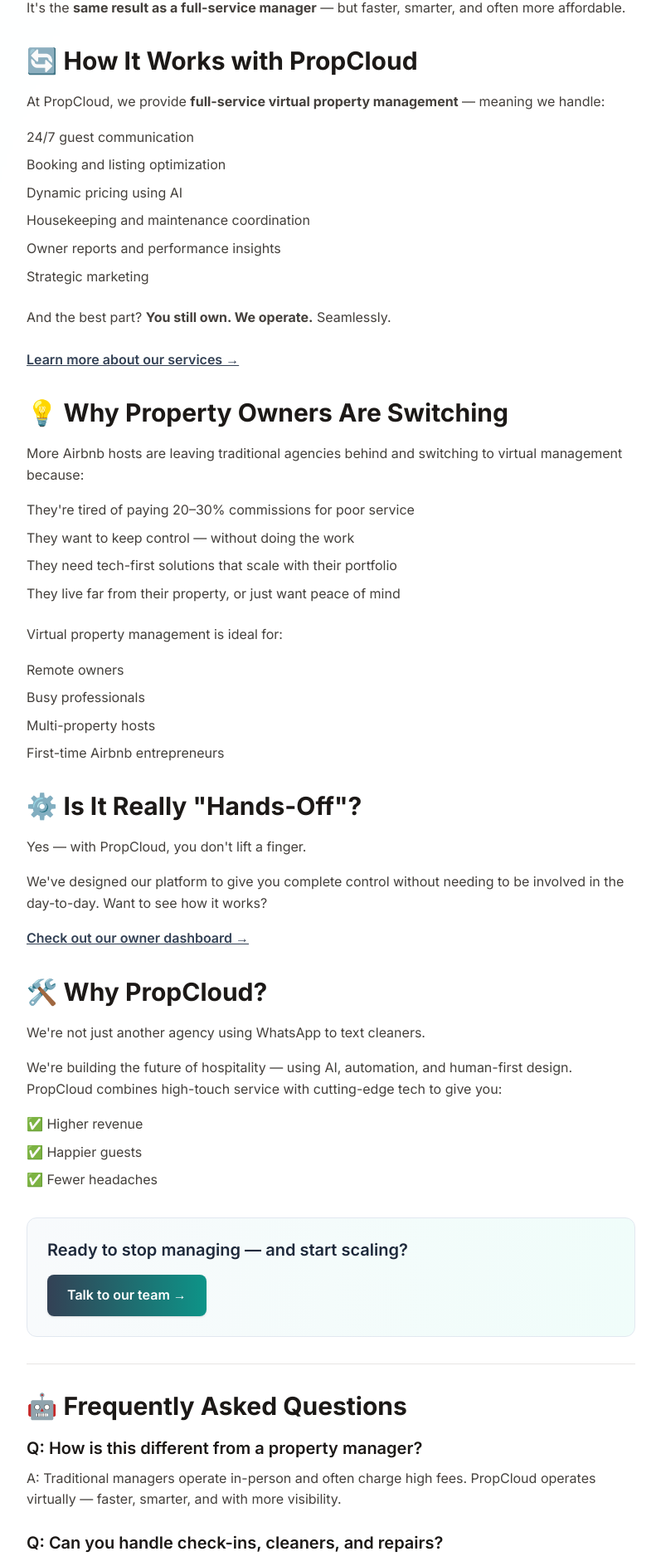
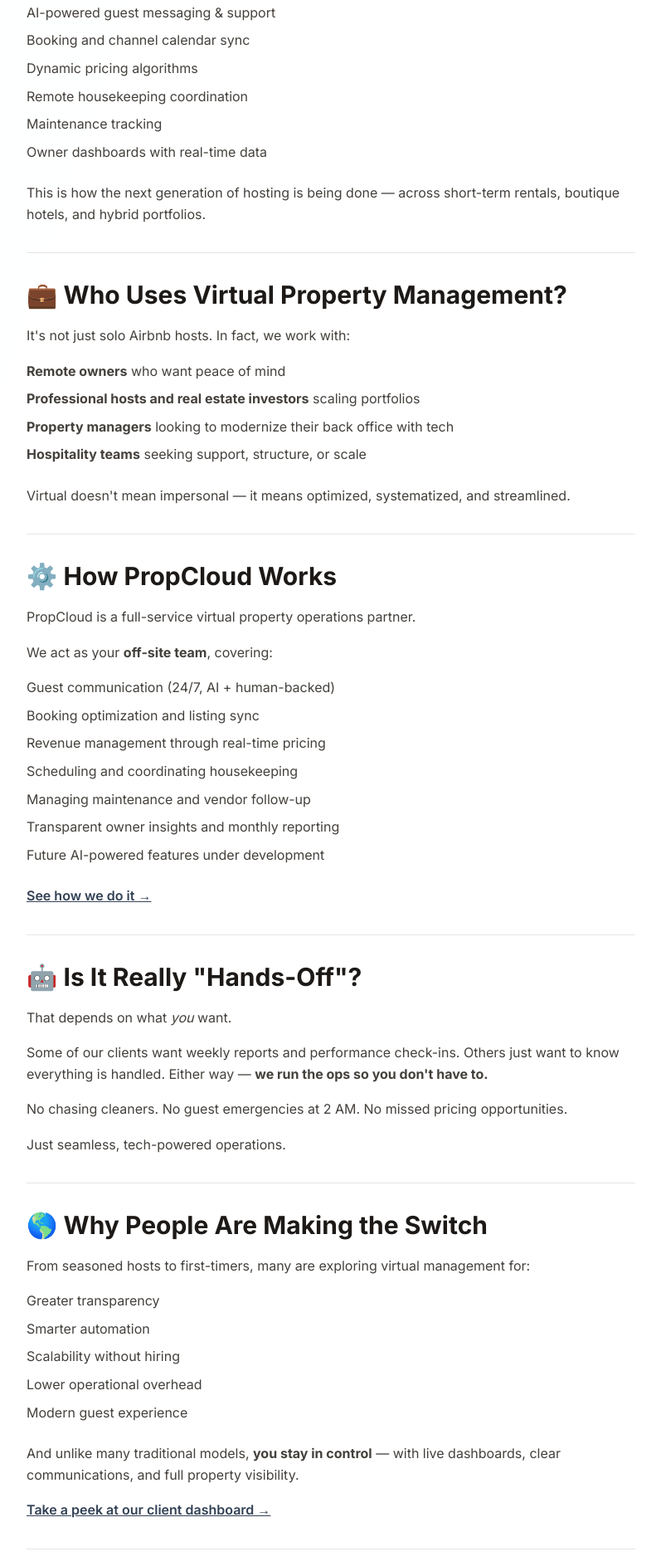
Before and after one commit to propcloud-io/propcloud-future-web, a React (Vite) app: page /blog/what-is-virtual-property-management in a window 1280 px wide. Shown: the part 876-2763 px from the top of the page at 83% size, without its empty margins (241-1038 px from the left). Built offline with nearby package versions, Linux system fonts and the light colour scheme.

Commit message:
Update blog post content
Update the content of the blog post at /blog/what-is-virtual-property-management with the revised content provided in the prompt.

```diff
--- a/src/pages/BlogPost.tsx
+++ b/src/pages/BlogPost.tsx
@@ -76,117 +76,153 @@ export default function BlogPost() {
                 What Is Virtual Property Management?
               </h1>
               <p className="text-xl text-gray-600 leading-relaxed">
-                Managing a short-term rental property can be rewarding — but it's also time-consuming, stressful, and filled with surprises.
+                Managing a short-term rental property used to mean being on call 24/7 — juggling bookings, guest messages, cleaner schedules, and pricing updates.
               </p>
               <p className="text-xl text-gray-600 leading-relaxed mt-4">
-                That's where <strong>Virtual Property Management</strong> comes in.
+                Today, there's a better way.
+              </p>
+              <p className="text-xl text-gray-600 leading-relaxed mt-4">
+                <strong>Virtual property management</strong> uses technology and remote systems to handle all day-to-day operations — so you can focus on growth, not micromanagement.
               </p>
             </header>
 
             <div className="prose prose-lg max-w-none text-gray-700">
-              <h2 className="text-3xl font-bold text-gray-900 mb-4 mt-8">🧠 A Smarter Way to Manage Properties</h2>
+              <hr className="my-8 border-gray-200" />
+
+              <h2 className="text-3xl font-bold text-gray-900 mb-4 mt-8">🔍 What Does "Virtual" Actually Mean?</h2>
+              <p className="mb-4">It doesn't mean DIY. And it doesn't mean a chatbot running your business.</p>
               <p className="mb-6">
-                Virtual property management means you don't need to be physically present — or even hands-on — to manage your Airbnb or short-term rental.
+                It means your entire management system — from guest messaging to maintenance coordination — is handled <strong>remotely by professionals</strong>, using tools built for scale and speed.
               </p>
-              <p className="mb-4">Instead, everything is handled remotely using:</p>
+              <p className="mb-4">Instead of needing to be near the property (or hire a full local team), you get:</p>
               <ul className="mb-6 space-y-2">
-                <li>Automated guest messaging systems</li>
-                <li>Centralized booking calendars</li>
-                <li>AI-powered pricing tools</li>
-                <li>Cloud-based coordination with cleaning and maintenance teams</li>
-                <li>Real-time owner dashboards and reporting</li>
+                <li>AI-powered guest messaging & support</li>
+                <li>Booking and channel calendar sync</li>
+                <li>Dynamic pricing algorithms</li>
+                <li>Remote housekeeping coordination</li>
+                <li>Maintenance tracking</li>
+                <li>Owner dashboards with real-time data</li>
               </ul>
               <p className="mb-6">
-                It's the <strong>same result as a full-service manager</strong> — but faster, smarter, and often more affordable.
+                This is how the next generation of hosting is being done — across short-term rentals, boutique hotels, and hybrid portfolios.
               </p>
 
-              <h2 className="text-3xl font-bold text-gray-900 mb-4 mt-8">🔄 How It Works with PropCloud</h2>
-              <p className="mb-4">At PropCloud, we provide <strong>full-service virtual property management</strong> — meaning we handle:</p>
+              <hr className="my-8 border-gray-200" />
+
+              <h2 className="text-3xl font-bold text-gray-900 mb-4 mt-8">💼 Who Uses Virtual Property Management?</h2>
+              <p className="mb-4">It's not just solo Airbnb hosts. In fact, we work with:</p>
               <ul className="mb-6 space-y-2">
-                <li>24/7 guest communication</li>
-                <li>Booking and listing optimization</li>
-                <li>Dynamic pricing using AI</li>
-                <li>Housekeeping and maintenance coordination</li>
-                <li>Owner reports and performance insights</li>
-                <li>Strategic marketing</li>
+                <li><strong>Remote owners</strong> who want peace of mind</li>
+                <li><strong>Professional hosts and real estate investors</strong> scaling portfolios</li>
+                <li><strong>Property managers</strong> looking to modernize their back office with tech</li>
+                <li><strong>Hospitality teams</strong> seeking support, structure, or scale</li>
               </ul>
               <p className="mb-6">
-                And the best part? <strong>You still own. We operate.</strong> Seamlessly.
+                Virtual doesn't mean impersonal — it means optimized, systematized, and streamlined.
               </p>
+
+              <hr className="my-8 border-gray-200" />
+
+              <h2 className="text-3xl font-bold text-gray-900 mb-4 mt-8">⚙️ How PropCloud Works</h2>
+              <p className="mb-4">PropCloud is a full-service virtual property operations partner.</p>
+              <p className="mb-4">We act as your <strong>off-site team</strong>, covering:</p>
+              <ul className="mb-6 space-y-2">
+                <li>Guest communication (24/7, AI + human-backed)</li>
+                <li>Booking optimization and listing sync</li>
+                <li>Revenue management through real-time pricing</li>
+                <li>Scheduling and coordinating housekeeping</li>
+                <li>Managing maintenance and vendor follow-up</li>
+                <li>Transparent owner insights and monthly reporting</li>
+                <li>Future AI-powered features under development</li>
+              </ul>
               <p className="mb-8">
-                <Link to="/#services" className="text-propcloud-700 hover:text-accent-600 font-semibold underline">
-                  Learn more about our services →
+                <Link to="/#how-it-works" className="text-propcloud-700 hover:text-accent-600 font-semibold underline">
+                  See how we do it →
                 </Link>
               </p>
 
-              <h2 className="text-3xl font-bold text-gray-900 mb-4 mt-8">💡 Why Property Owners Are Switching</h2>
-              <p className="mb-4">More Airbnb hosts are leaving traditional agencies behind and switching to virtual management because:</p>
+              <hr className="my-8 border-gray-200" />
+
+              <h2 className="text-3xl font-bold text-gray-900 mb-4 mt-8">🤖 Is It Really "Hands-Off"?</h2>
+              <p className="mb-4">That depends on what <em>you</em> want.</p>
+              <p className="mb-4">
+                Some of our clients want weekly reports and performance check-ins. Others just want to know everything is handled. Either way — <strong>we run the ops so you don't have to.</strong>
+              </p>
+              <p className="mb-4">No chasing cleaners. No guest emergencies at 2 AM. No missed pricing opportunities.</p>
+              <p className="mb-6">Just seamless, tech-powered operations.</p>
+
+              <hr className="my-8 border-gray-200" />
+
+              <h2 className="text-3xl font-bold text-gray-900 mb-4 mt-8">🌎 Why People Are Making the Switch</h2>
+              <p className="mb-4">From seasoned hosts to first-timers, many are exploring virtual management for:</p>
               <ul className="mb-6 space-y-2">
-                <li>They're tired of paying 20–30% commissions for poor service</li>
-                <li>They want to keep control — without doing the work</li>
-                <li>They need tech-first solutions that scale with their portfolio</li>
-                <li>They live far from their property, or just want peace of mind</li>
+                <li>Greater transparency</li>
+                <li>Smarter automation</li>
+                <li>Scalability without hiring</li>
+                <li>Lower operational overhead</li>
+                <li>Modern guest experience</li>
               </ul>
-              <p className="mb-4">Virtual property management is ideal for:</p>
-              <ul className="mb-6 space-y-2">
-                <li>Remote owners</li>
-                <li>Busy professionals</li>
-                <li>Multi-property hosts</li>
-                <li>First-time Airbnb entrepreneurs</li>
-              </ul>
-
-              <h2 className="text-3xl font-bold text-gray-900 mb-4 mt-8">⚙️ Is It Really "Hands-Off"?</h2>
-              <p className="mb-4">Yes — with PropCloud, you don't lift a finger.</p>
               <p className="mb-4">
-                We've designed our platform to give you complete control without needing to be involved in the day-to-day. Want to see how it works?
+                And unlike many traditional models, <strong>you stay in control</strong> — with live dashboards, clear communications, and full property visibility.
               </p>
               <p className="mb-8">
                 <Link to="/app" className="text-propcloud-700 hover:text-accent-600 font-semibold underline">
-                  Check out our owner dashboard →
+                  Take a peek at our client dashboard →
                 </Link>
               </p>
 
-              <h2 className="text-3xl font-bold text-gray-900 mb-4 mt-8">🛠️ Why PropCloud?</h2>
-              <p className="mb-4">We're not just another agency using WhatsApp to text cleaners.</p>
-              <p className="mb-4">
-                We're building the future of hospitality — using AI, automation, and human-first design. PropCloud combines high-touch service with cutting-edge tech to give you:
-              </p>
-              <ul className="mb-6 space-y-2">
-                <li>✅ Higher revenue</li>
-                <li>✅ Happier guests</li>
-                <li>✅ Fewer headaches</li>
-              </ul>
+              <hr className="my-8 border-gray-200" />
 
-              <div className="bg-gradient-to-r from-propcloud-50 to-accent-50 border border-propcloud-200 rounded-xl p-6 my-8">
-                <blockquote className="text-xl font-semibold text-propcloud-800 mb-4">
-                  Ready to stop managing — and start scaling?
-                </blockquote>
-                <Link
-                  to="/#contact"
-                  className="inline-block bg-gradient-to-r from-propcloud-700 to-accent-600 text-white px-6 py-3 rounded-lg font-semibold shadow hover:brightness-110 transition"
-                >
-                  Talk to our team →
-                </Link>
+              <h2 className="text-3xl font-bold text-gray-900 mb-4 mt-8">📘 Frequently Asked Questions</h2>
+
+              <div className="space-y-6">
+                <div>
+                  <h3 className="text-xl font-semibold text-gray-900 mb-2">Q: Does this replace local property managers?</h3>
+                  <p>A: Not necessarily — we often work <em>with</em> on-site partners. PropCloud focuses on centralizing and optimizing the backend. Many local teams plug into our system for execution.</p>
+                </div>
+
+                <div>
+                  <h3 className="text-xl font-semibold text-gray-900 mb-2">Q: Can PropCloud handle turnovers and maintenance if I'm remote?</h3>
+                  <p>A: Yes. We coordinate with local cleaning and repair vendors, using automated workflows to keep everything running on time.</p>
+                </div>
+
+                <div>
+                  <h3 className="text-xl font-semibold text-gray-900 mb-2">Q: Is there AI involved?</h3>
+                  <p>A: Yes — we use AI to power guest messaging, pricing, and internal workflows. We're also developing tools to give owners intelligent insights in real time.</p>
+                </div>
+
+                <div>
+                  <h3 className="text-xl font-semibold text-gray-900 mb-2">Q: How do I get started?</h3>
+                  <p>A: Just connect with us through the chatbot or contact form. We'll learn about your property and walk you through the next steps.</p>
+                </div>
               </div>
 
               <hr className="my-8 border-gray-200" />
 
-              <h2 className="text-3xl font-bold text-gray-900 mb-4">🤖 Frequently Asked Questions</h2>
+              <h2 className="text-3xl font-bold text-gray-900 mb-4 mt-8">🧭 Final Thought</h2>
+              <p className="mb-4">Virtual property management isn't a trend — it's the future of efficient hosting.</p>
+              <p className="mb-6">
+                Whether you manage one property or 100, there's a smarter way to operate — and PropCloud is here to make it seamless, scalable, and stress-free.
+              </p>
 
-              <div className="space-y-6">
-                <div>
-                  <h3 className="text-xl font-semibold text-gray-900 mb-2">Q: How is this different from a property manager?</h3>
-                  <p>A: Traditional managers operate in-person and often charge high fees. PropCloud operates virtually — faster, smarter, and with more visibility.</p>
-                </div>
-
-                <div>
-                  <h3 className="text-xl font-semibold text-gray-900 mb-2">Q: Can you handle check-ins, cleaners, and repairs?</h3>
-                  <p>A: Yes! We coordinate all local tasks remotely through vetted vendors.</p>
-                </div>
-
-                <div>
-                  <h3 className="text-xl font-semibold text-gray-900 mb-2">Q: How do I get started?</h3>
-                  <p>A: Just talk to us through the chat or visit our contact form. We'll learn about your property and handle the rest.</p>
+              <div className="bg-gradient-to-r from-propcloud-50 to-accent-50 border border-propcloud-200 rounded-xl p-6 my-8">
+                <div className="space-y-4">
+                  <p className="text-lg font-semibold text-propcloud-800">
+                    <Link
+                      to="/#contact"
+                      className="text-propcloud-700 hover:text-accent-600 underline"
+                    >
+                      Have a question? →
+                    </Link>
+                  </p>
+                  <p className="text-lg font-semibold text-propcloud-800">
+                    <Link
+                      to="/#contact"
+                      className="text-propcloud-700 hover:text-accent-600 underline"
+                    >
+                      Want to explore if PropCloud is a fit for you? →
+                    </Link>
+                  </p>
                 </div>
               </div>
             </div>
```
